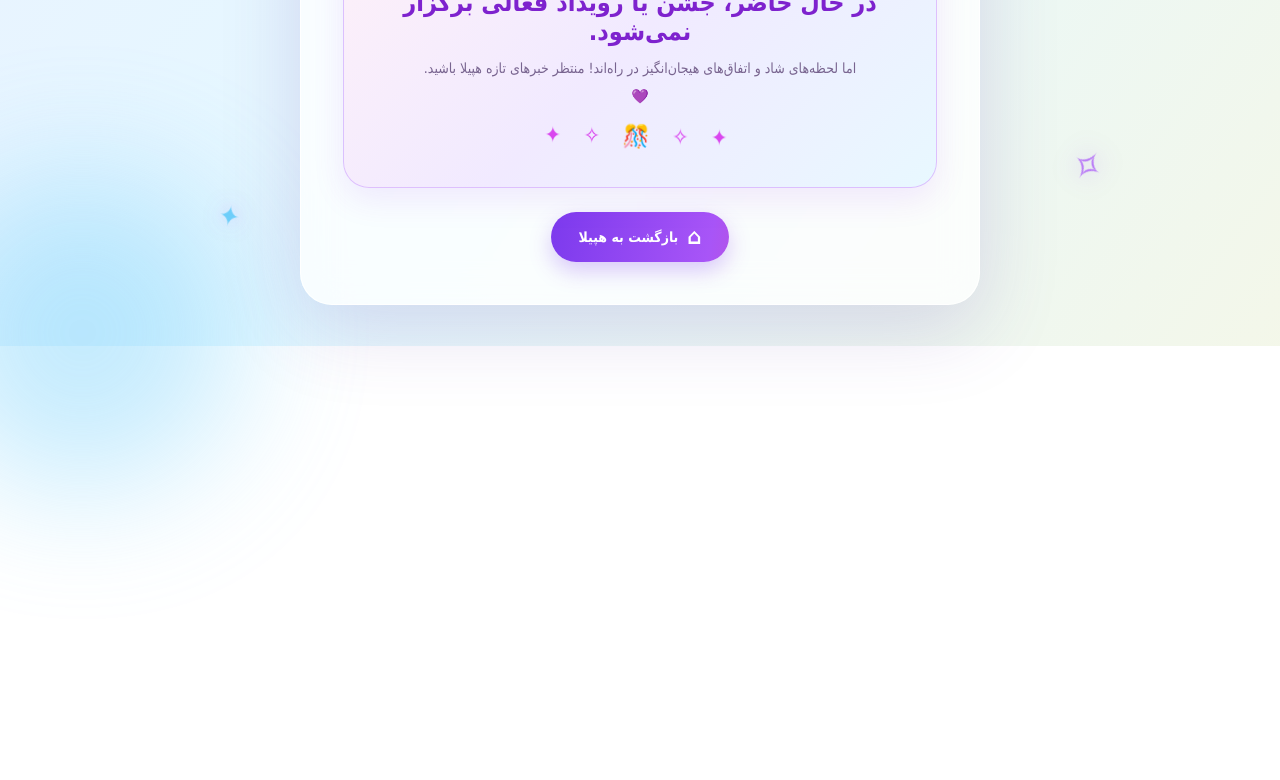
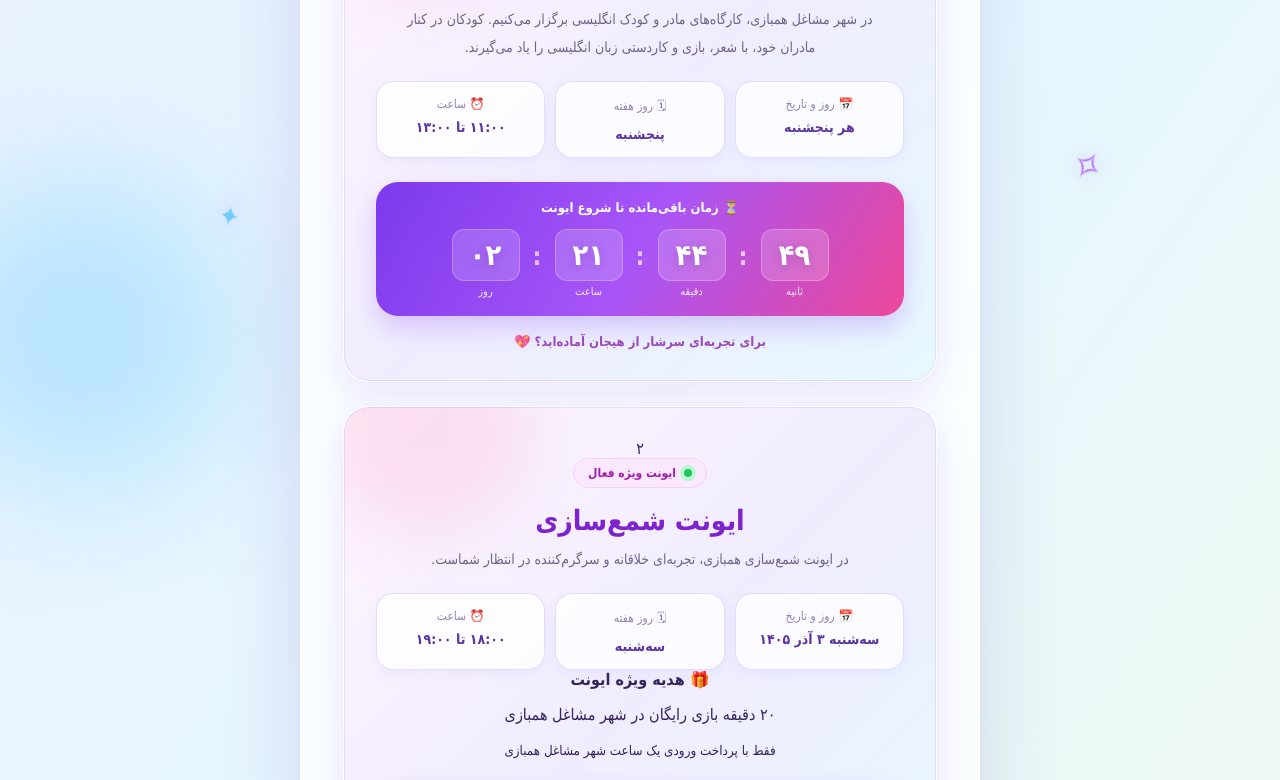
Before and after one commit to tannazofoghi-web/shahrebazi-happyla, a plain HTML site: page events.html in a window 1280 px wide. Shown: the part 454-1234 px from the top of the page. Before the commit the page ends 800 px from the top, so only its background shows below. Drawn offline with Linux system fonts and the light colour scheme; a web font is replaced by a local one.

Commit message:
Update events.html

```diff
--- a/events.html
+++ b/events.html
@@ -1,3 +1,4 @@
+
 <!DOCTYPE html>
 <html lang="fa" dir="rtl">
 <head>
@@ -5,137 +6,293 @@
   <meta name="viewport" content="width=device-width, initial-scale=1.0">
   <meta name="theme-color" content="#7c3aed">
   <title>جشن‌ها و مسابقات - هپیلا</title>
+
   <link rel="stylesheet" href="events.css">
   <link href="https://fonts.googleapis.com/css2?family=Estedad:wght@400;500;600;700;800;900&display=swap" rel="stylesheet">
 </head>
+
 <body class="events-body">
-  <div class="ambient ambient-one" aria-hidden="true"></div>
-  <div class="ambient ambient-two" aria-hidden="true"></div>
-  <div class="sparkle sparkle-one" aria-hidden="true">✦</div>
-  <div class="sparkle sparkle-two" aria-hidden="true">✧</div>
-  <div class="sparkle sparkle-three" aria-hidden="true">✦</div>
-  <div class="sparkle sparkle-four" aria-hidden="true">✧</div>
+
+  <div class="ambient ambient-one"></div>
+  <div class="ambient ambient-two"></div>
+
+  <div class="sparkle sparkle-one">✦</div>
+  <div class="sparkle sparkle-two">✧</div>
+  <div class="sparkle sparkle-three">✦</div>
+  <div class="sparkle sparkle-four">✧</div>
 
   <main class="events-page">
+
     <header class="event-banner">
-      <div class="event-icon" aria-hidden="true">🎉</div>
+      <div class="event-icon">🎉</div>
       <p class="small-title">دنیای شادی‌های هپیلا</p>
       <h1>جشن‌ها و مسابقات</h1>
       <p class="banner-subtitle">لحظه‌های رنگی، خاطره‌های ماندگار ✨</p>
-      <div class="rainbow-line" aria-hidden="true"></div>
+      <div class="rainbow-line"></div>
     </header>
 
-    <section id="event-content" aria-live="polite" aria-atomic="true">
-      <div class="empty-event">
-        <div class="empty-icon" aria-hidden="true">🎈</div>
-        <h2>در حال حاضر، جشن یا رویداد فعالی برگزار نمی‌شود.</h2>
-        <p>اما لحظه‌های شاد و اتفاق‌های هیجان‌انگیز در راه‌اند! منتظر خبرهای تازه هپیلا باشید. 💜</p>
-      </div>
+    <section id="event-content" aria-live="polite">
+
+      <div class="events-grid" id="events-grid"></div>
+
     </section>
 
-    <a href="index.html" class="back-button"><span aria-hidden="true">⌂</span> بازگشت به هپیلا</a>
+    <a href="index.html" class="back-button">
+      <span>⌂</span>
+      بازگشت به هپیلا
+    </a>
+
   </main>
 
 <script>
+
 document.addEventListener("DOMContentLoaded", () => {
-      /*
-       * تنظیم رویداد:
-       * برای نمایش جشن یا مسابقه، active را true کنید و startAt را با تاریخ و ساعت آینده
-       * به قالب YYYY-MM-DDTHH:mm:ss وارد کنید. ساعت بر اساس منطقه زمانی دستگاه بازدیدکننده است.
-       * برای نمایش حالت بدون رویداد، active را false بگذارید.
-       */
-      const eventInfo = {
-        active:false,
-        title: "جشن تولد هپیلا",
-        type: "جشن",
-        description: "با ما یک روز پر از شادی، بازی و جایزه‌های هیجان‌انگیز بساز!",
-        startAt: "2026-11-14T17:00:00"
-      };
 
-      const contentContainer = document.getElementById("event-content");
-      if (!contentContainer) return;
+  const eventsGrid = document.getElementById("events-grid");
+
+  // تاریخ و ساعت رویدادها
+  const events = [
+
+    {
+      number: "۱",
+      title: "کارگاه زبان مادر و کودک",
+      type: "کارگاه آموزشی",
+      description:
+        "در شهر مشاغل همبازی، کارگاه‌های مادر و کودک انگلیسی برگزار می‌کنیم. کودکان در کنار مادران خود، با شعر، بازی و کاردستی زبان انگلیسی را یاد می‌گیرند.",
+      schedule: "هر پنجشنبه",
+      time: "۱۱:۰۰ تا ۱۳:۰۰",
+      weekly: true,
+      day: 4,
+      hour: 11,
+      minute: 0
+    },
+
+    {
+      number: "۲",
+      title: "ایونت شمع‌سازی",
+      type: "ایونت ویژه",
+      description:
+        "در ایونت شمع‌سازی همبازی، تجربه‌ای خلاقانه و سرگرم‌کننده در انتظار شماست.",
+      schedule: "سه‌شنبه ۳ آذر ۱۴۰۵",
+      time: "۱۸:۰۰ تا ۱۹:۰۰",
+      weekly: false,
+      startAt: "2026-11-24T18:00:00",
+      gift: "۲۰ دقیقه بازی رایگان در شهر مشاغل همبازی",
+      note: "فقط با پرداخت ورودی یک ساعت شهر مشاغل همبازی"
+    }
+
+  ];
 
   const faDate = new Intl.DateTimeFormat("fa-IR-u-ca-persian", {
-        year: "numeric", month: "long", day: "numeric"
+    year: "numeric",
+    month: "long",
+    day: "numeric"
   });
-      const faDay = new Intl.DateTimeFormat("fa-IR", { weekday: "long" });
-      const faTime = new Intl.DateTimeFormat("fa-IR", { hour: "2-digit", minute: "2-digit" });
-      const faNumber = value => new Intl.NumberFormat("fa-IR", { minimumIntegerDigits: 2, useGrouping: false }).format(value);
 
-      const startAt = new Date(eventInfo.startAt);
-      // نمایش رویداد فقط به active وابسته است؛ تاریخ گذشته باعث پنهان شدن کارت نمی‌شود.
-      const hasUpcomingEvent = eventInfo.active === true &&
-        eventInfo.title.trim() !== "" &&
-        !Number.isNaN(startAt.getTime());
+  const faDay = new Intl.DateTimeFormat("fa-IR", {
+    weekday: "long"
+  });
 
-      if (!hasUpcomingEvent) {
-        contentContainer.innerHTML = `
-          <div class="empty-event">
-            <div class="empty-icon" aria-hidden="true">🎈</div>
-            <span class="status-pill status-idle">در حال حاضر، رویدادی برگزار نمی‌شود</span>
-            <h2>در حال حاضر، جشن یا رویداد فعالی برگزار نمی‌شود.</h2>
-            <p>اما لحظه‌های شاد و اتفاق‌های هیجان‌انگیز در راه‌اند! منتظر خبرهای تازه هپیلا باشید. 💜</p>
-            <div class="empty-confetti" aria-hidden="true">✦ ✧ 🎊 ✧ ✦</div>
-          </div>`;
+  const faNumber = value =>
+    new Intl.NumberFormat("fa-IR", {
+      minimumIntegerDigits: 2,
+      useGrouping: false
+    }).format(value);
+
+  // محاسبه پنجشنبه بعدی برای کارگاه زبان
+  function getNextThursday() {
+
+    const now = new Date();
+    const target = new Date(now);
+
+    let difference = (4 - now.getDay() + 7) % 7;
+
+    target.setDate(now.getDate() + difference);
+    target.setHours(11, 0, 0, 0);
+
+    if (target <= now) {
+      target.setDate(target.getDate() + 7);
+    }
+
+    return target;
+  }
+
+  function getStartDate(event) {
+
+    if (event.weekly) {
+      return getNextThursday();
+    }
+
+    return new Date(event.startAt);
+  }
+
+  function renderEvents() {
+
+    eventsGrid.innerHTML = events.map((event, index) => {
+
+      const startAt = getStartDate(event);
+
+      const extraInfo = event.gift ? `
+        <div class="event-extra">
+          <strong>🎁 هدیه ویژه ایونت</strong>
+          <p>${event.gift}</p>
+          <small>${event.note}</small>
+        </div>
+      ` : "";
+
+      return `
+
+        <article class="active-event-card">
+
+          <div class="card-glow"></div>
+
+          <div class="event-number">
+            ${event.number}
+          </div>
+
+          <span class="status-pill">
+            <span class="status-dot"></span>
+            ${event.type} فعال
+          </span>
+
+          <h2>${event.title}</h2>
+
+          <p class="event-desc">
+            ${event.description}
+          </p>
+
+          <div class="event-details-grid">
+
+            <div class="detail-item">
+              <span>📅 روز و تاریخ</span>
+              <strong>${event.schedule}</strong>
+            </div>
+
+            <div class="detail-item">
+              <span>🗓 روز هفته</span>
+              <strong class="event-day"></strong>
+            </div>
+
+            <div class="detail-item">
+              <span>⏰ ساعت</span>
+              <strong>${event.time}</strong>
+            </div>
+
+          </div>
+
+          ${extraInfo}
+
+          <div class="countdown-section">
+
+            <p class="countdown-title">
+              ⏳ زمان باقی‌مانده تا شروع ایونت
+            </p>
+
+            <div class="countdown">
+
+              <div class="time-unit">
+                <strong class="cd-days">۰۰</strong>
+                <span>روز</span>
+              </div>
+
+              <div class="time-separator">:</div>
+
+              <div class="time-unit">
+                <strong class="cd-hours">۰۰</strong>
+                <span>ساعت</span>
+              </div>
+
+              <div class="time-separator">:</div>
+
+              <div class="time-unit">
+                <strong class="cd-minutes">۰۰</strong>
+                <span>دقیقه</span>
+              </div>
+
+              <div class="time-separator">:</div>
+
+              <div class="time-unit">
+                <strong class="cd-seconds">۰۰</strong>
+                <span>ثانیه</span>
+              </div>
+
+            </div>
+
+          </div>
+
+          <div class="event-footer-note">
+            برای تجربه‌ای سرشار از هیجان آماده‌اید؟ 💖
+          </div>
+
+        </article>
+
+      `;
+
+    }).join("");
+
+    const cards = eventsGrid.querySelectorAll(".active-event-card");
+
+    cards.forEach((card, index) => {
+
+      const event = events[index];
+      const startAt = getStartDate(event);
+
+      card.querySelector(".event-day").textContent =
+        faDay.format(startAt);
+
+    });
+
+    updateCountdowns();
+
+  }
+
+  function updateCountdowns() {
+
+    const cards = eventsGrid.querySelectorAll(".active-event-card");
+
+    cards.forEach((card, index) => {
+
+      const event = events[index];
+      const startAt = getStartDate(event);
+
+      const remaining = startAt.getTime() - Date.now();
+
+      const countdown = card.querySelector(".countdown-section");
+
+      if (remaining <= 0) {
+
+        countdown.innerHTML = `
+          <p class="countdown-title">
+            🎊 ${event.title} آغاز شده است!
+          </p>
+        `;
+
         return;
       }
 
-      contentContainer.innerHTML = `
-        <article class="active-event-card">
-          <div class="card-glow" aria-hidden="true"></div>
-          <span class="status-pill"><span class="status-dot"></span> ${eventInfo.type} پیشِ رو</span>
-          <h2>${escapeHtml(eventInfo.title)}</h2>
-          <p class="event-desc">${escapeHtml(eventInfo.description)}</p>
-          <div class="event-details-grid">
-            <div class="detail-item"><span>📅 تاریخ</span><strong id="event-date"></strong></div>
-            <div class="detail-item"><span>🗓 روز</span><strong id="event-day"></strong></div>
-            <div class="detail-item"><span>⏰ ساعت</span><strong id="event-time"></strong></div>
-          </div>
-          <div class="countdown-section">
-            <p class="countdown-title"><span aria-hidden="true">⏳</span> زمان باقی‌مانده تا شروع ${eventInfo.type}</p>
-            <div class="countdown" role="timer" aria-live="off">
-              <div class="time-unit"><strong id="cd-days">۰۰</strong><span>روز</span></div>
-              <div class="time-separator">:</div>
-              <div class="time-unit"><strong id="cd-hours">۰۰</strong><span>ساعت</span></div>
-              <div class="time-separator">:</div>
-              <div class="time-unit"><strong id="cd-minutes">۰۰</strong><span>دقیقه</span></div>
-              <div class="time-separator">:</div>
-              <div class="time-unit"><strong id="cd-seconds">۰۰</strong><span>ثانیه</span></div>
-            </div>
-          </div>
-          <div class="event-footer-note">برای تجربه‌ای سرشار از هیجان آماده‌اید؟ 💖</div>
-        </article>`;
+      const totalSeconds = Math.floor(remaining / 1000);
 
-      document.getElementById("event-date").textContent = faDate.format(startAt);
-      document.getElementById("event-day").textContent = faDay.format(startAt);
-      document.getElementById("event-time").textContent = faTime.format(startAt);
+      const days = Math.floor(totalSeconds / 86400);
+      const hours = Math.floor((totalSeconds % 86400) / 3600);
+      const minutes = Math.floor((totalSeconds % 3600) / 60);
+      const seconds = totalSeconds % 60;
 
-      let countdownInterval;
-      function updateCountdown() {
-        const remaining = startAt.getTime() - Date.now();
-        if (remaining <= 0) {
-          clearInterval(countdownInterval);
-          const countdownSection = contentContainer.querySelector(".countdown-section");
-          if (countdownSection) {
-            countdownSection.innerHTML = `<p class="countdown-title">🎊 ${escapeHtml(eventInfo.title)} آغاز شده است!</p><p class="countdown-title">اکنون زمان لذت بردن از جشن است. 💜</p>`;
+      card.querySelector(".cd-days").textContent = faNumber(days);
+      card.querySelector(".cd-hours").textContent = faNumber(hours);
+      card.querySelector(".cd-minutes").textContent = faNumber(minutes);
+      card.querySelector(".cd-seconds").textContent = faNumber(seconds);
+
+    });
+
   }
-          return;
-        }
-        const totalSeconds = Math.floor(remaining / 1000);
-        document.getElementById("cd-days").textContent = faNumber(Math.floor(totalSeconds / 86400));
-        document.getElementById("cd-hours").textContent = faNumber(Math.floor((totalSeconds % 86400) / 3600));
-        document.getElementById("cd-minutes").textContent = faNumber(Math.floor((totalSeconds % 3600) / 60));
-        document.getElementById("cd-seconds").textContent = faNumber(totalSeconds % 60);
-      }
-      updateCountdown();
-      countdownInterval = setInterval(updateCountdown, 1000);
 
-      function escapeHtml(value) {
-        return String(value).replace(/[&<>"']/g, char => ({
-          "&": "&amp;", "<": "&lt;", ">": "&gt;", '"': "&quot;", "'": "&#39;"
-        })[char]);
-      }
+  renderEvents();
+
+  setInterval(updateCountdowns, 1000);
+
 });
+
 </script>
+
 </body>
 </html>
```
Lines whose indentation alone changed are shown as unchanged.
